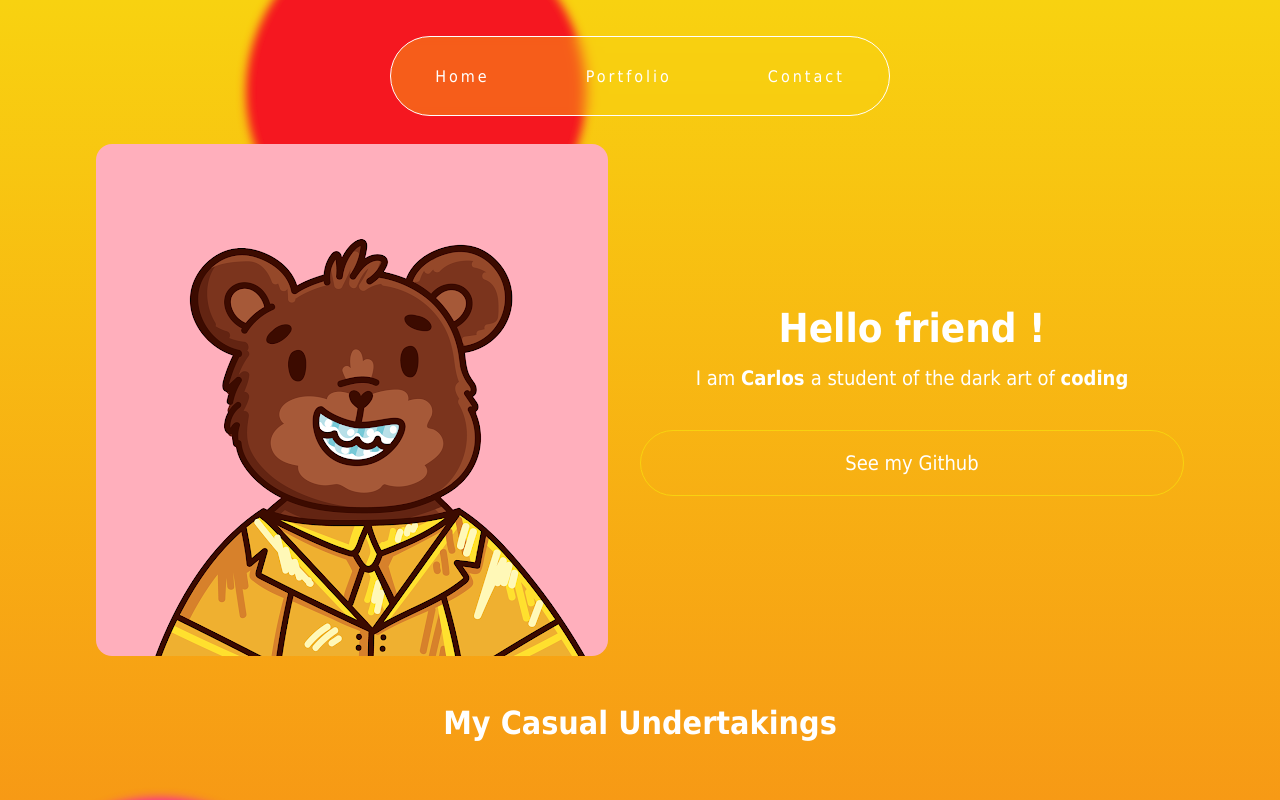
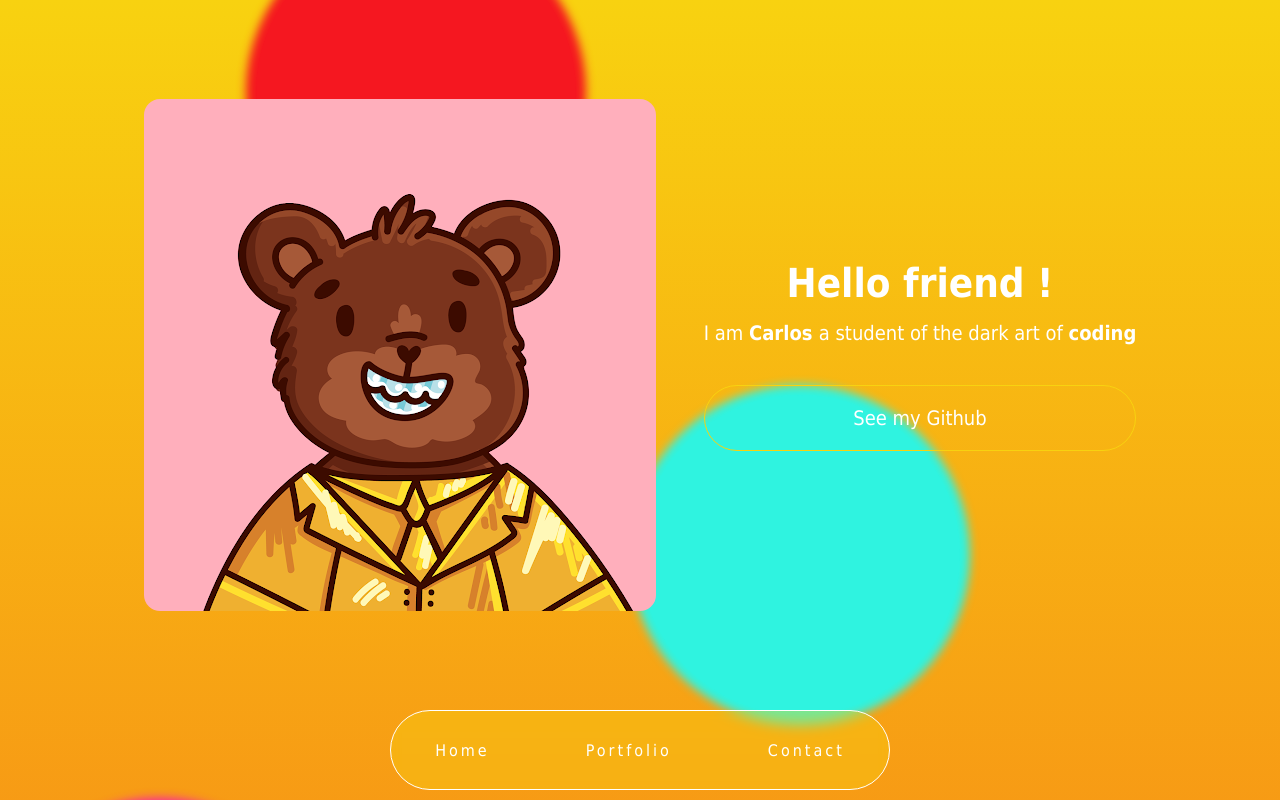
Before and after one commit to gorilaprada/portfolio, a plain HTML site: page index.html in a window 1280 px wide. Shown: the top 800 px of the page. Drawn offline with Linux system fonts and the light colour scheme; a web font is replaced by a local one.

Commit message:
Sticky Nav

```diff
--- a/css/02-layout.css
+++ b/css/02-layout.css
@@ -23,7 +23,7 @@ h2, h3 {
 }
 
 section {
-  padding: 3em min(2em, 15%);
+  padding: 2em min(2em, 15%);
 }
 
 .flex-container {
@@ -34,16 +34,17 @@ section {
 }
 
 .gap-large {
-    gap: 2em;
+    gap: 3em;
+    /* padding-top: 2em; */
 }
 
 .text-container {
-  flex: 0 1 34em;
+  flex-basis: 35vw;
   text-align: center;
 }
 
 .text-container p {
-  justify-content: center;
+  /* justify-content: center; */
   align-items: center;
   margin: .75em 0 2em 0;
   font-size: 1.25rem;
--- a/css/03-navigation.css
+++ b/css/03-navigation.css
@@ -1,6 +1,9 @@
 nav {
-  margin: 1em auto 3em auto;
+  margin: auto;
+  /* margin: 2em auto 2em auto; */
   width: min(1000px, 100%);
+  position: sticky;
+  top: 10px;
 }
 
 nav ul {
@@ -19,7 +22,6 @@ ul {
   left: 0;
   right: 0;
   margin: auto auto;
-  top: 20px;
   background-color: var(--color-gold-opaque);
   border-radius: 500px;
   -webkit-backdrop-filter: blur(5px);
--- a/css/04-sections.css
+++ b/css/04-sections.css
@@ -23,11 +23,28 @@
 }
 
 /* Header */
+header {
+  height: calc(100vh - 90px);
+  /* New code  */
+  display: flex;
+  justify-content: center;
+  align-items: center;
+  flex-direction: column;
+  flex-wrap: wrap;
+}
+
 header img {
   z-index: 9;
   max-width: 100%;
   border-radius: 1em;
   object-fit: cover;
+}
+
+#hero-section {
+  display: flex;
+  flex-direction: row;
+  align-items: center;
+  justify-content: center;
 }
 
 /* Portfolio */
--- a/index.html
+++ b/index.html
@@ -14,14 +14,7 @@
 
 <body>
   <header>
-    <nav>
-      <ul>
-        <li><a href="index.html">Home</a></li>
-        <li><a href="#portfolio">Portfolio</a></li>
-        <li><a href="#contact">Contact</a></li>
-      </ul>
-    </nav>
-    <div class="flex-container gap-large">
+    <div id="hero-section" class="gap-large">
       <img src="img/bear.png">
       <div class="text-container">
         <h1>Hello friend !</h1>
@@ -29,10 +22,19 @@
         <a href="https://github.com/gorilaprada" class="cta-button">See my Github</a>
       </div>
     </div>
+
     <span class="circle b-1"></span>
     <span class="circle b-2"></span>
     <span class="circle b-3"></span>
   </header>
+
+  <nav>
+    <ul>
+      <li><a href="index.html">Home</a></li>
+      <li><a href="#portfolio">Portfolio</a></li>
+      <li><a href="#contact">Contact</a></li>
+    </ul>
+  </nav>
 
   <section>
     <div class="flex-container">
```
